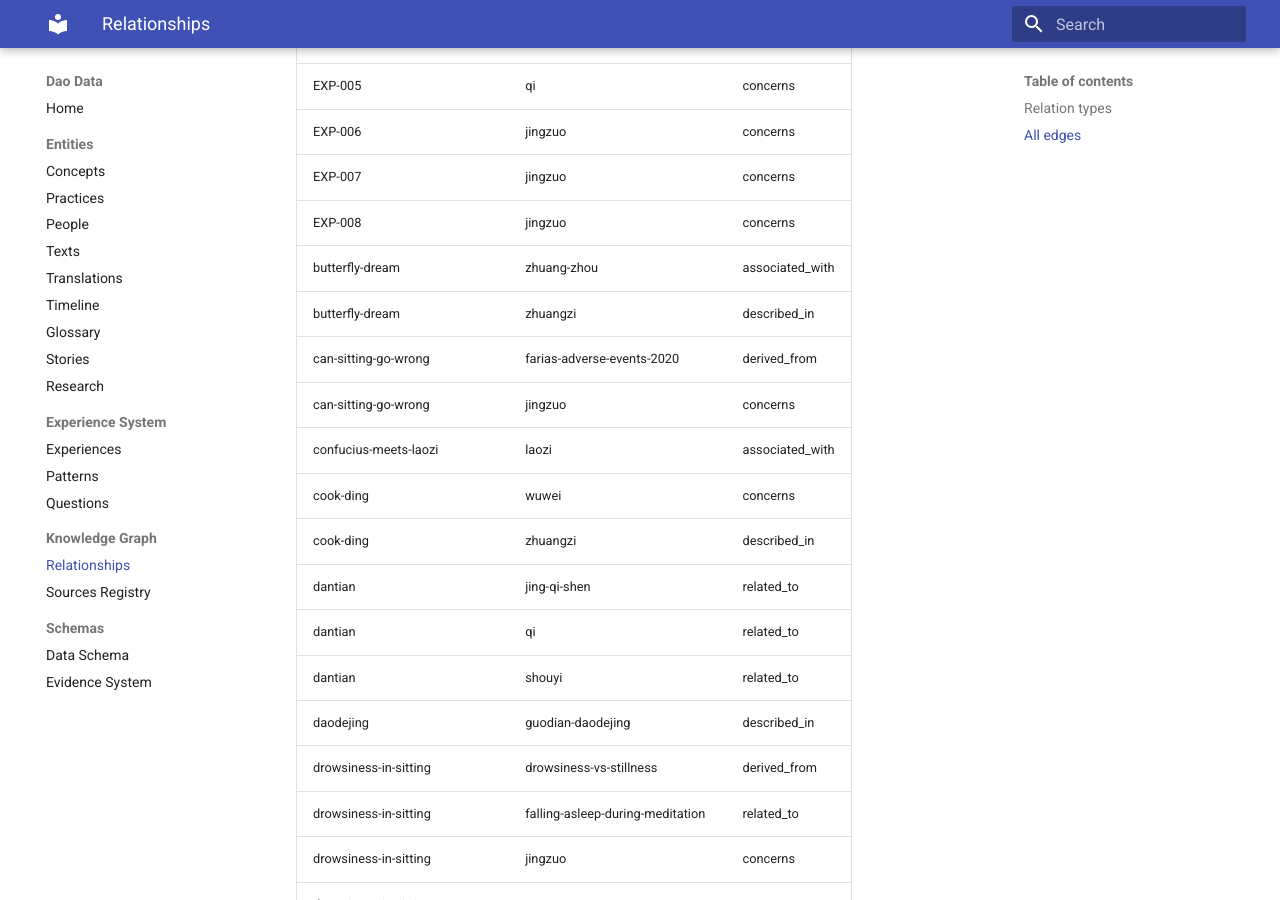
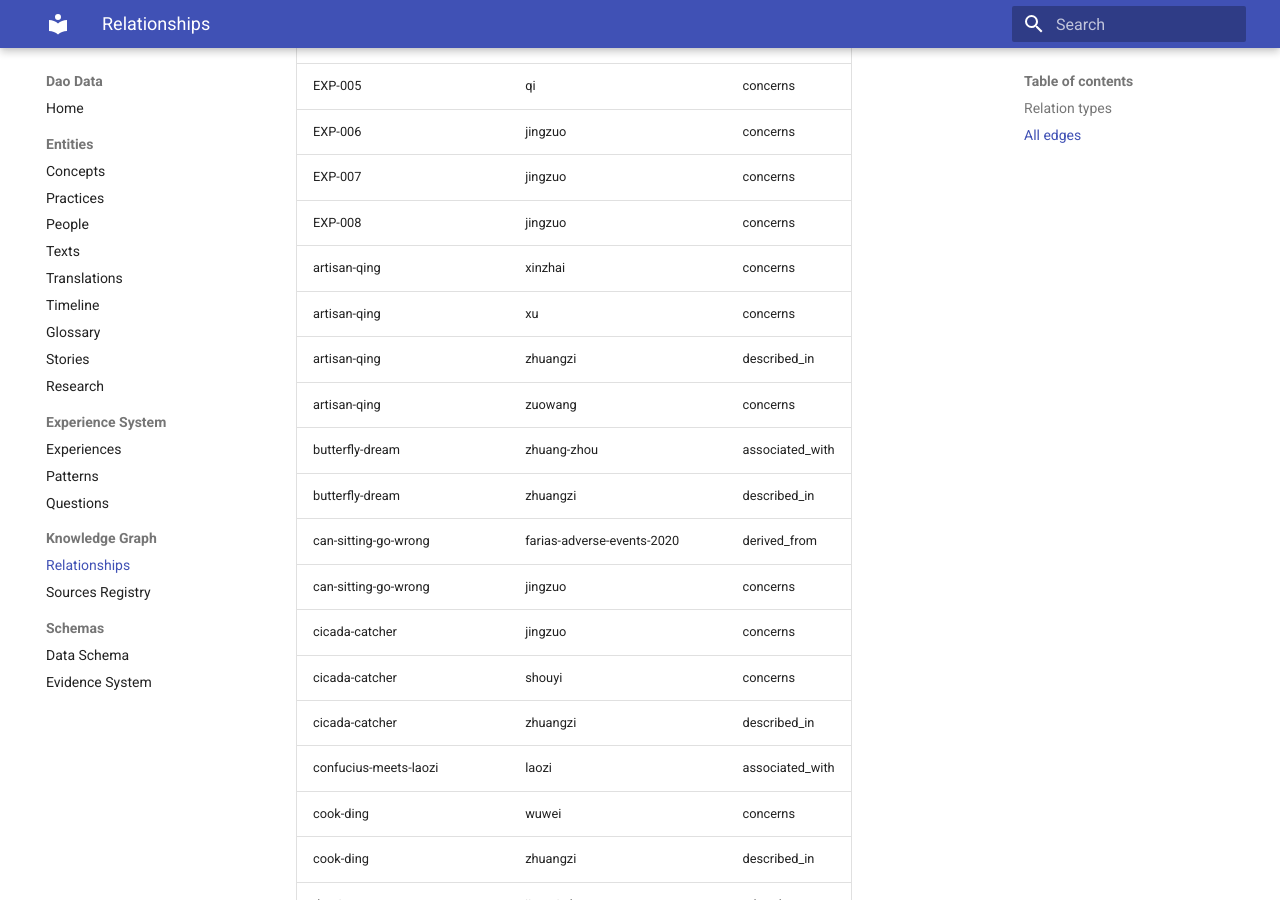
Before and after one commit to martinxionbiotech-max/data.dao, an MkDocs documentation site: the page built from docs/graph/relationships.md, in a window 1280 px wide and 900 px high, scrolled down 1048 px. Built offline with MkDocs 1.6.1 and Material for MkDocs 9.7.7, drawn with Linux system fonts in a browser that asks for light colours; some of the changed text lies outside the part shown.

Commit message:
Batch 8 sync: stories 9, graph 106 edges

```diff
--- a/docs/graph/relationships.md
+++ b/docs/graph/relationships.md
@@ -29,10 +29,17 @@
 | EXP-006 | jingzuo | concerns |
 | EXP-007 | jingzuo | concerns |
 | EXP-008 | jingzuo | concerns |
+| artisan-qing | xinzhai | concerns |
+| artisan-qing | xu | concerns |
+| artisan-qing | zhuangzi | described_in |
+| artisan-qing | zuowang | concerns |
 | butterfly-dream | zhuang-zhou | associated_with |
 | butterfly-dream | zhuangzi | described_in |
 | can-sitting-go-wrong | farias-adverse-events-2020 | derived_from |
 | can-sitting-go-wrong | jingzuo | concerns |
+| cicada-catcher | jingzuo | concerns |
+| cicada-catcher | shouyi | concerns |
+| cicada-catcher | zhuangzi | described_in |
 | confucius-meets-laozi | laozi | associated_with |
 | cook-ding | wuwei | concerns |
 | cook-ding | zhuangzi | described_in |
```
Also changed, not shown: other parts of docs/graph/relationships.md (+3 -3 lines), docs/entities/stories.md (+3 -1 lines), docs/index.md (+2 -2 lines).
